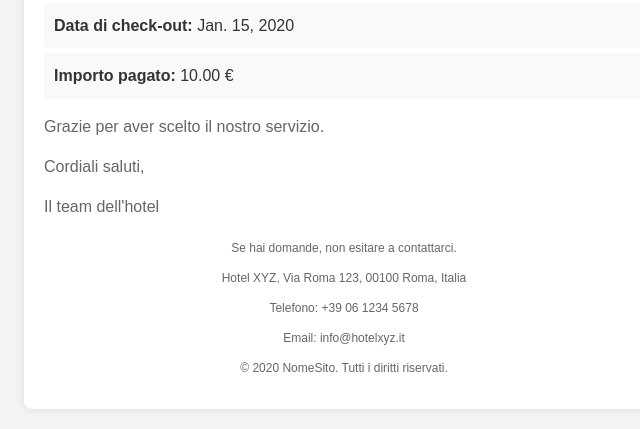
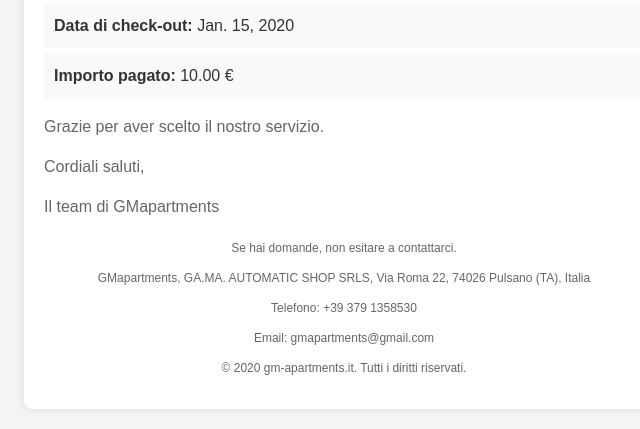
Before and after one commit to Baraff24/backend-booking-taranto, a Django app: template templates/account/stripe/payment_confirmation_email.html in a window 1280 px wide. Shown: the part 453-882 px from the top of the page, without its empty margins (296-936 px from the left). Run offline with Django 5.2, Linux system fonts and the light colour scheme; tables that the repository leaves empty hold one stand-in row (values such as "Sample post"); the template is opened without the code that fills it: values that come from a table or form of the project are taken from there, most other values are stand-ins (such as "Sample title", 1, 10 or a date in 2020); parts of the project's set-up code (start-up, migrations or seed data) failed here and were passed over.

Commit message:
Update payment_confirmation_email.html

```diff
--- a/templates/account/stripe/payment_confirmation_email.html
+++ b/templates/account/stripe/payment_confirmation_email.html
@@ -74,15 +74,15 @@
         </ul>
         <p>Grazie per aver scelto il nostro servizio.</p>
         <p>Cordiali saluti,</p>
-        <p>Il team dell'hotel</p>
+        <p>Il team di GMapartments</p>
         {% endautoescape %}
     </div>
     <div class="email-footer">
         <p>Se hai domande, non esitare a contattarci.</p>
-        <p>Hotel XYZ, Via Roma 123, 00100 Roma, Italia</p>
-        <p>Telefono: +39 06 1234 5678</p>
-        <p>Email: info@hotelxyz.it</p>
-        <p>&copy; {{ current_year }} NomeSito. Tutti i diritti riservati.</p>
+        <p>GMapartments, GA.MA. AUTOMATIC SHOP SRLS, Via Roma 22, 74026 Pulsano (TA), Italia</p>
+        <p>Telefono: +39 379 1358530</p>
+        <p>Email: gmapartments@gmail.com</p>
+        <p>&copy; {{ current_year }} gm-apartments.it. Tutti i diritti riservati.</p>
     </div>
 </div>
 </body>
```
